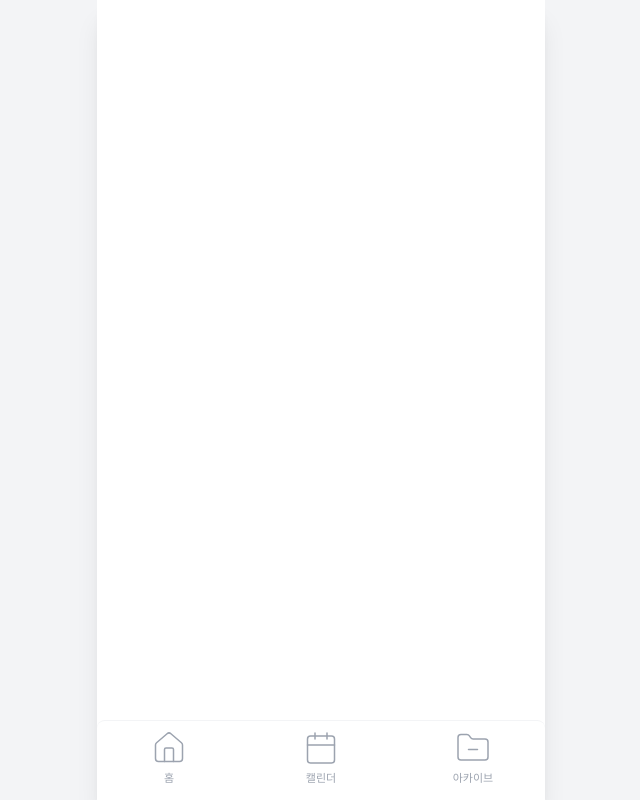
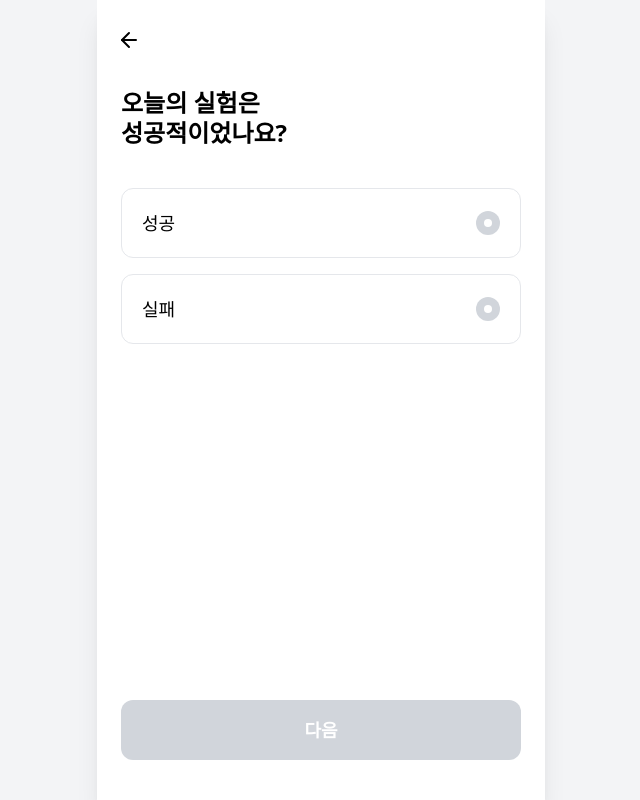
Before and after one commit to lifelab-org/lifelab-fe, a React (Vite) app: page /record in a window 1280 px wide. Before the commit this address had no page. Shown: the whole page, without its empty margins (319-959 px from the left). Built offline with nearby package versions, Linux system fonts and the light colour scheme.

Commit message:
feat/성공여부

```diff
--- a/src/App.jsx
+++ b/src/App.jsx
@@ -1,26 +1,25 @@
-import { BrowserRouter, Routes, Route, Link, useLocation } from "react-router-dom";
+import { BrowserRouter, Routes, Route } from "react-router-dom";
+import MainLayout from "./layouts/MainLayout";
+import DetailLayout from "./layouts/DetailLayout";
 import Home from "./pages/Home";
 import Calendar from "./pages/Calendar";
 import Archive from "./pages/Archive";
-import BottomNav from "./components/BottomNav";
-
+import DailyRecord from "./pages/DailyRecord";
 
 function App() {
   return (
     <BrowserRouter>
-      <div className="max-w-md mx-auto min-h-[100dvh] bg-white relative shadow-xl overflow-hidden flex flex-col font-sans">
+      <Routes>
+        <Route element={<MainLayout />}>
+          <Route path="/" element={<Home />} />
+          <Route path="/calendar" element={<Calendar />} />
+          <Route path="/archive" element={<Archive />} />
+        </Route>
 
-        <main className="flex-1 overflow-y-auto pb-[80px]">
-          <Routes>
-            <Route path="/" element={<Home />} />
-            <Route path="/calendar" element={<Calendar />} />
-            <Route path="/archive" element={<Archive />} />
-          </Routes>
-        </main>
-
-        {/* 하단 네비게이션 바 */}
-        <BottomNav />
-      </div>
+        <Route element={<DetailLayout />}>
+          <Route path="/record" element={<DailyRecord />} />
+        </Route>
+      </Routes>
     </BrowserRouter>
   );
 }
--- /dev/null
+++ b/src/layouts/DetailLayout.jsx
@@ -0,0 +1,12 @@
+import { Outlet } from "react-router-dom";
+
+export default function DetailLayout() {
+  return (
+    <div className="max-w-md mx-auto min-h-[100dvh] bg-white relative shadow-xl overflow-hidden flex flex-col font-sans">
+      {/* 하단바가 없으므로 여백(pb)을 제거합니다 */}
+      <main className="flex-1 overflow-y-auto">
+        <Outlet />
+      </main>
+    </div>
+  );
+}
--- /dev/null
+++ b/src/layouts/MainLayout.jsx
@@ -0,0 +1,13 @@
+import { Outlet } from "react-router-dom";
+import BottomNav from "../components/BottomNav";
+
+export default function MainLayout() {
+  return (
+    <div className="max-w-md mx-auto min-h-[100dvh] bg-white relative shadow-xl overflow-hidden flex flex-col font-sans">
+      <main className="flex-1 overflow-y-auto pb-[80px]">
+        <Outlet />
+      </main>
+      <BottomNav />
+    </div>
+  );
+}
--- /dev/null
+++ b/src/pages/DailyRecord.jsx
@@ -0,0 +1,85 @@
+import { useNavigate } from "react-router-dom";
+import { ArrowLeft } from "lucide-react";
+import { useState } from "react";
+
+export default function DailyRecord() {
+  const navigate = useNavigate();
+
+  const options = ["성공","실패"];
+
+  const [selected, setSelected] = useState(null);
+
+  const handleNext = () => {
+    if (!selected) return;
+
+    navigate("/record/result", {
+      state: { result: selected }
+    });
+  };
+
+  return (
+    <div className="relative min-h-screen bg-white p-6">
+      {/* 헤더 */}
+      <header className="flex items-center mb-8">
+        <button onClick={() => navigate(-1)} className="p-1 -ml-2">
+          <ArrowLeft size={24} />
+        </button>
+      </header>
+
+      {/* 질문 */}
+      <h2 className="text-2xl font-bold leading-tight mb-10">
+        오늘의 실험은 <br />
+        성공적이었나요?
+      </h2>
+
+
+      <div className="space-y-4">
+        {options.map((option) => {
+          const isSelected = selected === option;
+
+          return (
+            <button
+              key={option}
+              onClick={() => setSelected(option)}
+              className={`w-full flex items-center justify-between p-5 border rounded-xl transition
+                ${
+                  isSelected
+                    ? "border-[#7F6EDB]"
+                    : "border-gray-200 "
+                }`}
+            >
+              <span className="text-lg font-medium">{option}</span>
+
+                <div
+        className={`w-6 h-6 rounded-full flex items-center justify-center
+        ${
+          isSelected
+            ? "bg-[#7F6EDB]"
+            : "bg-gray-300"
+        }`}
+      >
+                  <div className="w-2 h-2 bg-white rounded-full" />
+
+              </div>
+            </button>
+          );
+        })}
+      </div>
+
+      <div className="absolute bottom-10 left-0 w-full px-6">
+        <button
+          onClick={handleNext}
+          disabled={!selected}
+          className={`w-full py-4 rounded-xl text-lg font-semibold
+          ${
+            selected
+              ? "bg-[#7F6EDB] text-white"
+              : "bg-gray-300 text-white cursor-not-allowed"
+          }`}
+        >
+          다음
+        </button>
+      </div>
+    </div>
+  );
+}
--- a/src/pages/Home.jsx
+++ b/src/pages/Home.jsx
@@ -1,3 +1,27 @@
+import { Link } from "react-router-dom";
+
 export default function Home() {
-  return <div className="p-6 text-xl">홈 화면</div>;
+  const experiments = [
+    { id: 1, title: "점심 후 15분 걷기", status: "실험이 완료되었어요! 결과를 확인해 보세요.", color: "bg-blue-100", dot: "bg-blue-300", dDay: "D-Day" }
+  ];
+  return (
+    <div className="p-6">
+      <div className="space-y-4">
+        {experiments.map((exp) => (
+          <Link
+            key={exp.id}
+            to="/record"
+            className={`block border border-indigo-100 rounded-2xl p-5 ${exp.id === 1 ? 'bg-indigo-50/50' : 'bg-white shadow-sm'}`}
+          >
+            <div className="flex justify-between items-start">
+              <div className="flex items-center gap-3">
+                <h3 className="text-lg font-bold text-gray-900">{exp.title}</h3>
+              </div>
+            </div>
+          </Link>
+        ))}
+      </div>
+
+    </div>
+  );
 }
```
